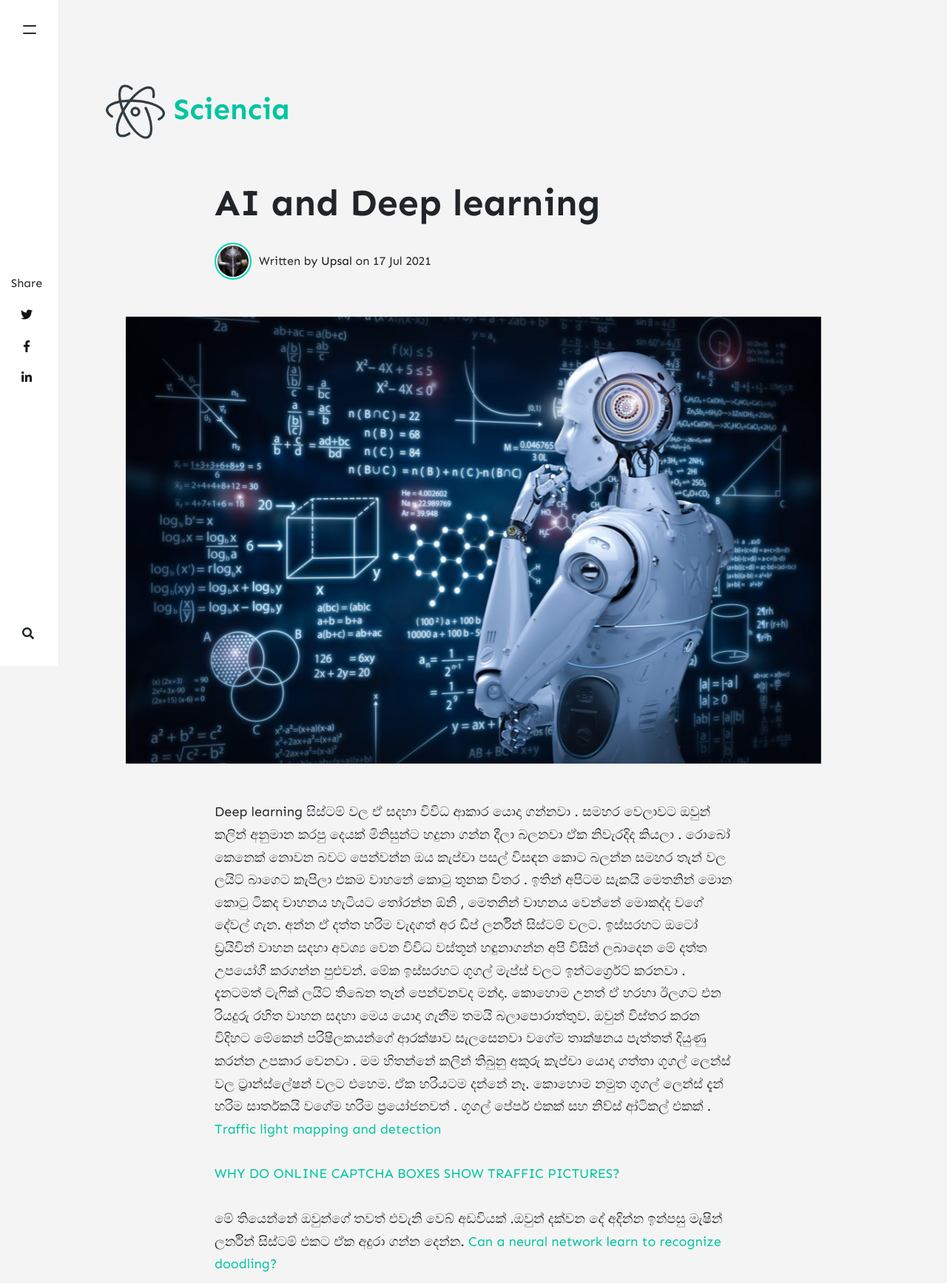
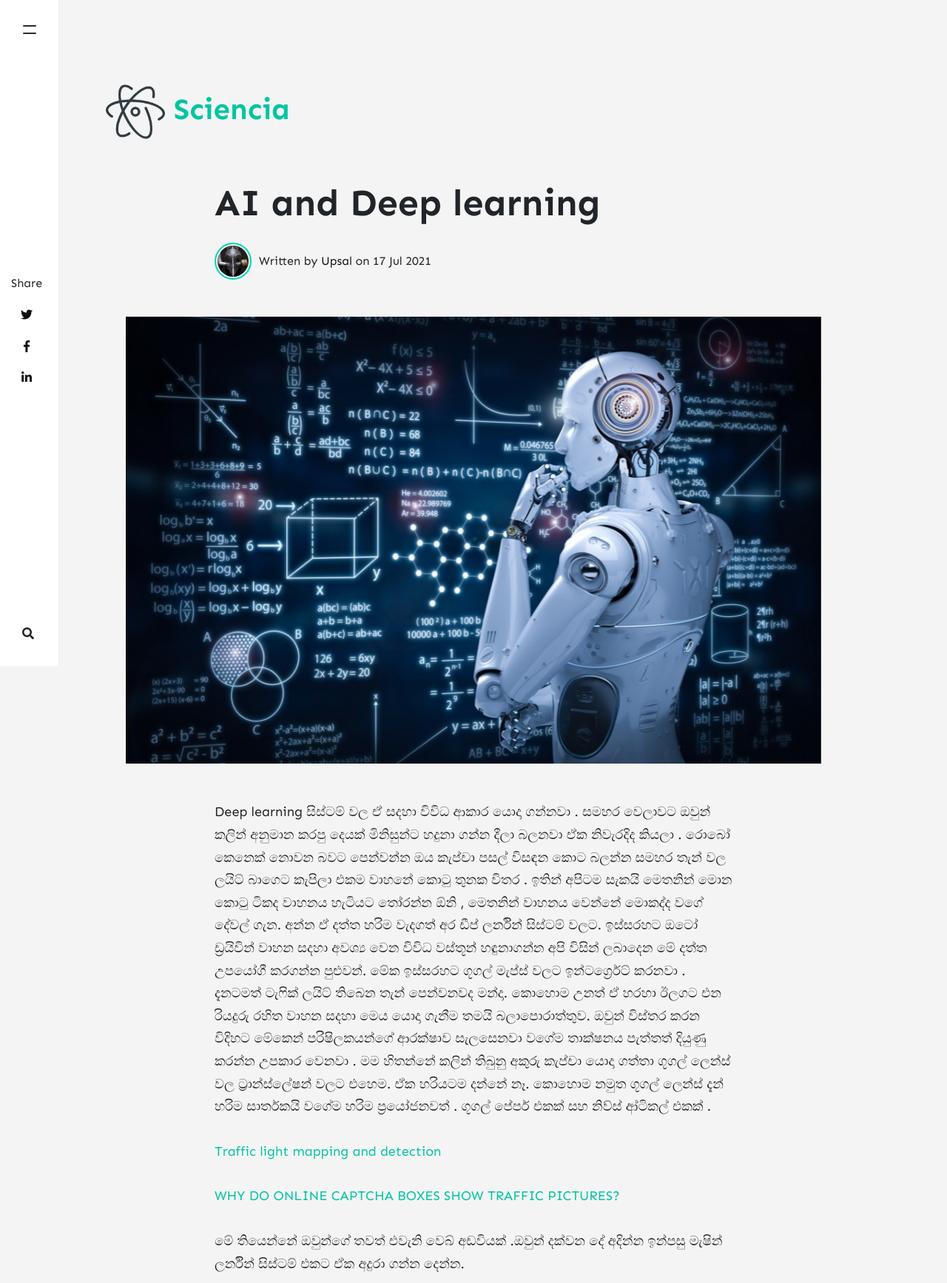
Before and after one commit to scienciax/sciencia, a Jekyll site: the page built from _posts/2021-07-17-aianddeeplearn.md, in a window 1280 px wide. Shown: the top 1734 px of the page at 74% size. Built offline with Jekyll 4.4.1, drawn with Linux system fonts in a browser that asks for light colours; nearby versions of some CDN libraries; comment, search, counter and statistics services are not loaded; grey boxes are pictures that could not be loaded.

```diff
--- a/_posts/2021-07-17-aianddeeplearn.md
+++ b/_posts/2021-07-17-aianddeeplearn.md
@@ -9,12 +9,13 @@ image: "https://raw.githubusercontent.com/scienciax/sciencia/master/assets/image
 
 Deep learning සිස්ටම් වල ඒ සදහා විවිධ ආකාර යොදා ගන්නවා . සමහර වෙලාවට ඔවුන් කලින් අනුමාන කරපු දෙයක් මිනිසුන්ට හදුනා ගන්න දීලා බලනවා ඒක නිවැරදිද කියලා . රොබෝ කෙනෙක් නොවන බවට පෙන්වන්න ඔය කැප්චා පසල් විසඳන කොට බලන්න සමහර තැන් වල ලයිට් බාගෙට කැපිලා එකම වාහනේ කොටු තුනක විතර . ඉතින් අපිටම සැකයි මෙතනින් මොන කොටු ටිකද වාහනය හැටියට තෝරන්න ඕනි ,  මෙතනින් වාහනය වෙන්නේ මොකද්ද වගේ දේවල් ගැන. අන්න ඒ දත්ත හරිම වැදගත් අර ඩීප් ලර්නින් සිස්ටම් වලට. ඉස්සරහට ඔටෝ ඩ්‍රයිවින් වාහන සදහා අවශ්‍ය වෙන විවිධ වස්තූන් හඳුනාගන්න අපි විසින් ලබාදෙන මේ දත්ත උපයෝගී කරගන්න පුළුවන්. මේක ඉස්සරහට ගූගල් මැප්ස් වලට ඉන්ටර්ග්‍රෙට් කරනවා . දැනටමත් ටැෆික් ලයිට් තිබෙන තැන් පෙන්වනවද මන්දා. කොහොම උනත් ඒ හරහා ඊලගට එන රියදුරු රහිත වාහන සදහා මෙය යොදා ගැනීම තමයි බලාපොරාත්තුව. ඔවුන් විස්තර කරන විදිහට මේකෙන් පරිෂිලකයන්ගේ ආරක්ෂාව සැලසෙනවා වගේම තාක්ෂනය පැත්තත් දියුණු කරන්න උපකාර වෙනවා . මම හිතන්නේ කලින් තිබුනු අකුරු කැප්චා යොදා ගත්තා ගූගල් ලෙන්ස් වල ට්‍රාන්ස්ලේෂන් වලට එහෙම. ඒක හරියටම දන්නේ නෑ. කොහොම නමුත ගූගල් ලෙන්ස් දැන් හරිම සාර්තකයි වගේම හරිම ප්‍රයෝජනවත් .
 ගූගල් පේපර් එකක් සහ නිව්ස් ආ්ටිකල් එකක් .
+
 [Traffic light mapping and detection](https://static.googleusercontent.com/media/research.google.com/en//pubs/archive/37259.pdf?fbclid=IwAR0rD8WUAuEkUGHXD7zcjHizJIJqqiogAABSDNOVacowTEHETMOt1sbEpRc)
 
 [WHY DO ONLINE CAPTCHA BOXES SHOW TRAFFIC PICTURES?](https://www.grovestreettt.com/blog/why-do-online-captcha-boxes-show-traffic-pictures)
 
+‍මේ තියෙන්නේ ඔවුන්ගේ තවත් එවැනි වෙබ් අඩවියක් .ඔවුන් දක්වන දේ අදින්න ඉන්පසු මැෂින් ලර්නින් සිස්ටම් එකට ඒක අදුරා ගන්න දෙන්න.
 
-‍මේ තියෙන්නේ ඔවුන්ගේ තවත් එවැනි වෙබ් අඩවියක් .ඔවුන් දක්වන දේ අදින්න ඉන්පසු මැෂින් ලර්නින් සිස්ටම් එකට ඒක අදුරා ගන්න දෙන්න.
 [Can a neural network learn to recognize doodling?](https://quickdraw.withgoogle.com/?fbclid=IwAR0X9_hXjcsTlh7%E2%80%93GO7KnCEioSw0tSqZyJw45k72MuqZJj0Chg6cuBHqf0)
 
 තව verbal සහ text quarry පාදක වෙච්ච ක්‍රමලේඛනයන් දියුණු කර ගෙන යනවා . NVIDIA එකෙන් මයින් ක්‍රාෆ්ට් වගේ බේසික් ග්‍රැෆික්ස් ඇඩ්වාන්ස් ග්‍රැෆික් වලට කන්වර්ට් කරන වැඩසටහනක් හදුන්වා දුන්නා . දැන් මිනිස්සු වගේම ටොපික් එකක් දීපුවහම කතා ලියන, කවි ලියන, සිංදු ලියන , යූටියුබ් විඩියෝස් හදලා දෙන, ආර්ටිකල් ඇනලයිස් කරලා දෙන, ආර්ටිකල් ලියලා දෙන සිස්ටම් ඕනෙ තරම් තියෙනවා. මේ ලගදී මම ඔය එකක රෙජිස්ටර් වෙලා ඔවුන් මට කතා කරා ජොයින් වෙන්චර් එකකට ඔවුන්ගේ පද්ධතිය ප්‍රමෝට් කරන්න. එතනදි උනේ මම හිතන විදිහට ඔවුන්ගේ ෆොර්ම් පුරවද්දි මම මගේ අවශ්‍යතාවය මොකද්ද කියලා තිබුනු එකකට ටිකක් වෙනස් බයිලාවක් දැම්මා. ඒ උනාට ඒ ගැන මම මෙලෝ දෙයක් දන්නේ නෑ ![😃](https://static.xx.fbcdn.net/images/emoji.php/v9/taa/1.5/16/1f603.png) ඇමරිකන් කම්පැනි එකක්. ඊට පස්සේ පෝන් ආන්සර් කරන්න ගියේ නෑ. නමුත් තේරුම් ගන්න තියෙන දේ තමයි මේ ක්ෂේත්‍රයේ දැන් එච්චර තරගකාරී බවකුත් තියෙන බව. හැබැයි එහෙමයි කියලා මිනිසුන්ගේ නිර්මාණශීළීත්වය නැති වෙයි කියලා හිතනවා නම් ඒකත් වැරදී.
@@ -28,4 +29,5 @@ Deep learning සිස්ටම් වල ඒ සදහා විවිධ ආ
 ඔය AI බේස්ඩ් හයි එන්ඩ් සිස්ටම් හරිම සුලු මුදලකට දැන් රෙන්ට් කරන්නත් පුලුවන් . මාසෙකට ඩොලර් පහකට විතර වගේ මුදලකට. මේක නම් මේ දැන් හොයලා ගත්තු එකක් මිල ගණන් බැලුවේ නෑ. නමුත් බලන්න රිසෝසස් දිහා.
 
 [Best GPU for Deep Learning](https://www.run.ai/guides/gpu-deep-learning/best-gpu-for-deep-learning/)
+
 [ACCELERATING AI WITH GPUs](https://www.nvidia.com/en-us/deep-learning-ai/products/solutions/)
```
